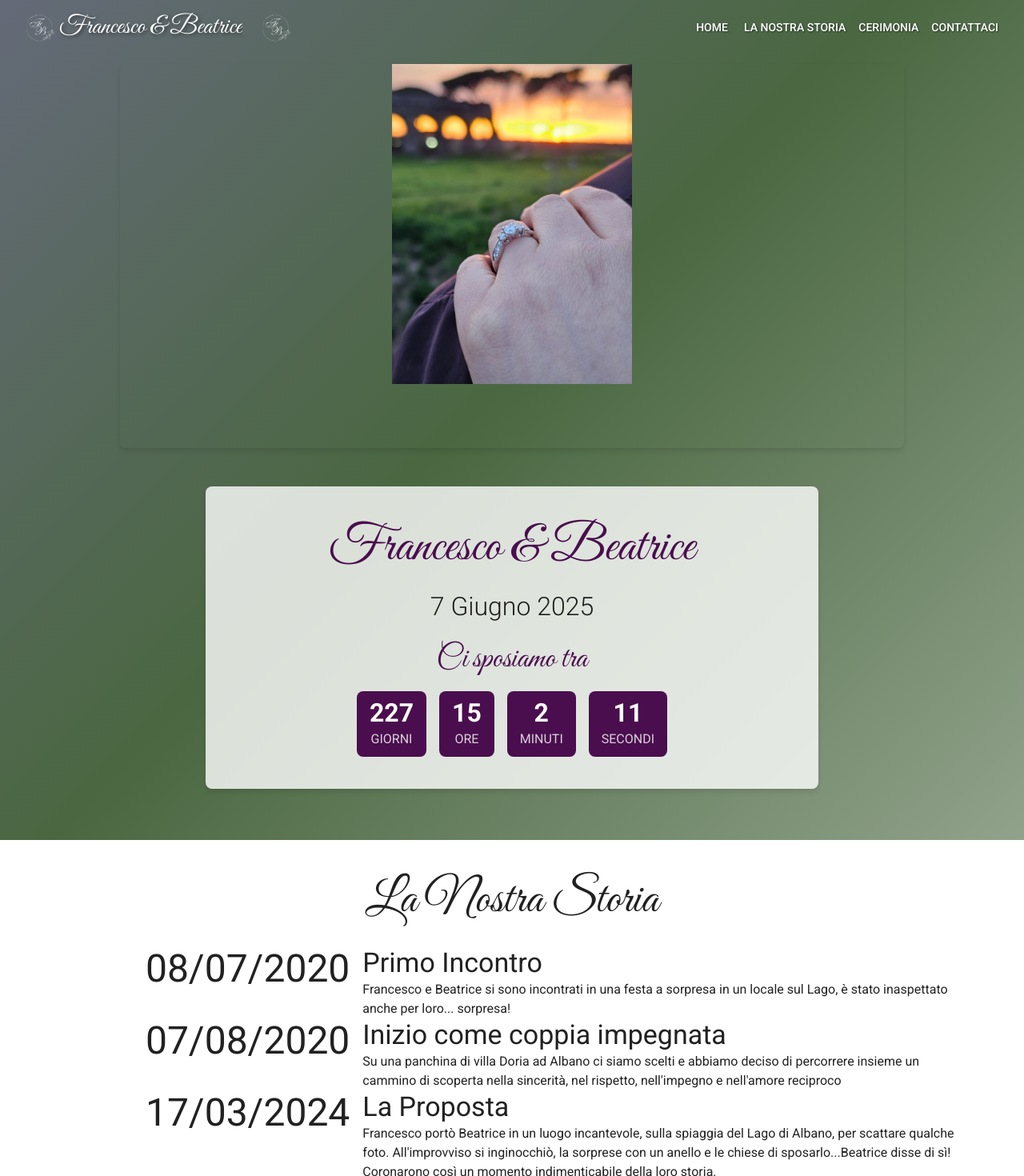
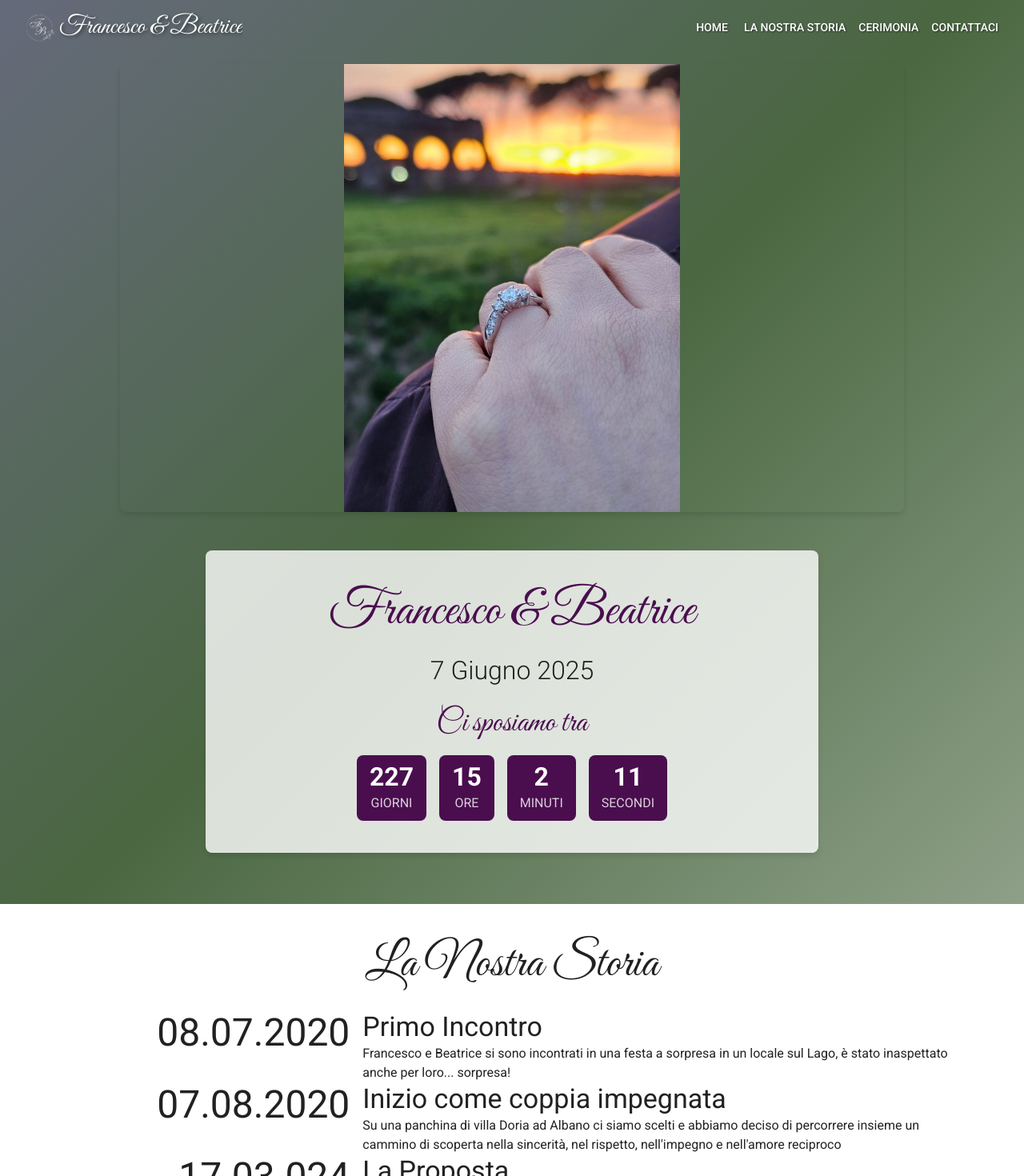
Before and after one commit to francescopesoli/wedding, a Next.js app: page / in a window 1280 px wide. Shown: the top 1470 px of the page at 80% size. Built offline with nearby package versions, Linux system fonts and the light colour scheme.

Commit message:
feat: changed text of date of Our story

```diff
--- a/src/components/HomePage.tsx
+++ b/src/components/HomePage.tsx
@@ -46,7 +46,7 @@ export default function HomePage() {
                 <Box
                     sx={{
                         width: '115%',
-                        height: isMobile ? '40vh' : '60vh',
+                        height: isMobile ? '45vh' : '70vh',
                         overflow: 'hidden',
                         borderRadius: '8px',
                         boxShadow: '0 4px 6px rgba(0, 0, 0, 0.1)',
--- a/src/components/ImageSlider.tsx
+++ b/src/components/ImageSlider.tsx
@@ -1,11 +1,13 @@
 import React, { useState, useEffect } from 'react';
-import { Box } from '@mui/material';
+import {Box, useMediaQuery, useTheme} from '@mui/material';
 import Image from 'next/image';
 
 const images = Array.from({ length: 55 }, (_, i) => `/assets/couple/couple${i + 1}.jpeg`);
 
 export default function ImageSlider() {
     const [currentImageIndex, setCurrentImageIndex] = useState(0);
+    const theme = useTheme();
+    const isMobile = useMediaQuery(theme.breakpoints.down('sm'));
 
     useEffect(() => {
         const interval = setInterval(() => {
@@ -20,7 +22,7 @@ export default function ImageSlider() {
             sx={{
                 position: 'relative',
                 width: '90%',
-                height: '50vh',
+                height: isMobile ? '50vh' : '70vh',
                 margin: '0 auto',
                 overflow: 'hidden',
                 '&::before, &::after': {
--- a/src/components/Navbar.tsx
+++ b/src/components/Navbar.tsx
@@ -1,10 +1,24 @@
 import React, { useState, useEffect } from 'react';
-import { AppBar, Toolbar, Container, Typography, IconButton, Button, Menu, MenuItem, Box } from '@mui/material';
+import {
+    AppBar,
+    Toolbar,
+    Container,
+    Typography,
+    IconButton,
+    Button,
+    Menu,
+    MenuItem,
+    Box,
+    useTheme,
+    useMediaQuery
+} from '@mui/material';
 import MenuIcon from '@mui/icons-material/Menu';
 
 export default function Navbar() {
     const [anchorEl, setAnchorEl] = useState<null | HTMLElement>(null);
     const [isScrolled, setIsScrolled] = useState(false);
+    const theme = useTheme();
+    const isMobile = useMediaQuery(theme.breakpoints.down('sm'));
 
     const handleMenuOpen = (event: React.MouseEvent<HTMLElement>) => {
         setAnchorEl(event.currentTarget);
@@ -93,12 +107,14 @@ export default function Navbar() {
                             ))}
                         </Menu>
                     </Box>
+                    {isMobile && (
                     <img
                         src={isScrolled ? "/F_B_scrollable-removebg.png" : "/F_B_white-removebg.png"}
                         width="50"
                         height="50"
                         alt="logo"
                     />
+                    )}
                     <Typography
                         variant="h5"
                         noWrap
--- a/src/components/OurStory.tsx
+++ b/src/components/OurStory.tsx
@@ -5,22 +5,22 @@ import DonationSection from "./DonationSection";
 
 const events = [
     {
-        date: '08/07/2020',
+        date: '08.07.2020',
         title: 'Primo Incontro',
         description: 'Francesco e Beatrice si sono incontrati in una festa a sorpresa in un locale sul Lago, è stato inaspettato anche per loro... sorpresa!\n',
     },
     {
-        date: '07/08/2020',
+        date: '07.08.2020',
         title: 'Inizio come coppia impegnata',
         description: 'Su una panchina di villa Doria ad Albano ci siamo scelti e abbiamo deciso di percorrere insieme un cammino di scoperta nella sincerità, nel rispetto, nell\'impegno e nell\'amore reciproco\n',
     },
     {
-        date: '17/03/2024',
+        date: '17.03.024',
         title: 'La Proposta',
         description: 'Francesco portò Beatrice in un luogo incantevole, sulla spiaggia del Lago di Albano, per scattare qualche foto. All\'improvviso si inginocchiò, la sorprese con un anello e le chiese di sposarlo...Beatrice disse di sì! Coronarono così un momento indimenticabile della loro storia.\n',
     },
     {
-        date: '07/06/2025',
+        date: '07.06.2025',
         title: 'Il Grande Giorno',
         description: 'Ci sposiamo!',
     },
@@ -58,7 +58,7 @@ export default function OurStory() {
                                     item
                                     xs={12}
                                     md={4}
-                                    sx={{ textAlign: { xs: 'left', md: 'right' } }}
+                                    sx={{ textAlign: { xs: 'left', md: 'right' }, marginTop: { xs: 1, md: 0 } }}
                                 >
                                     <Typography
                                         variant="h3"
```
